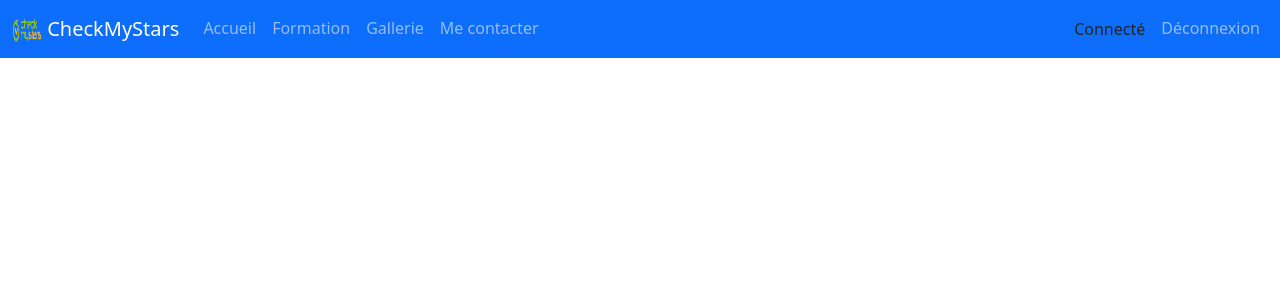
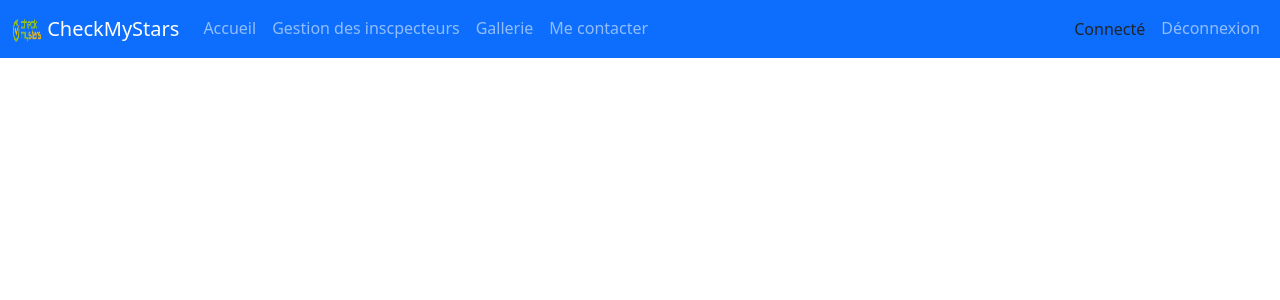
Before and after one commit to wepurple/CheckmyStarsv2, a PHP site: page /includes/navbar.php in a window 1280 px wide. Shown: the top 300 px of the page. Run offline with PHP 8.4, Linux system fonts and the light colour scheme.

Commit message:
gestion des inspecteurs

```diff
--- a/includes/navbar.php
+++ b/includes/navbar.php
@@ -22,7 +22,7 @@
                         <a class="nav-link<?php if($_SERVER["PHP_SELF"] == "/checkmystars/admin.php"){echo(' active" aria-current="page');} ?>" href="admin.php">Accueil</a>
                     </li>
                     <li class="nav-item">
-                        <a class="nav-link<?php if($_SERVER["PHP_SELF"] == "/checkmystars/formation.php"){echo(' active" aria-current="page');} ?>" href="formation.php">Formation</a>
+                        <a class="nav-link<?php if($_SERVER["PHP_SELF"] == "/checkmystars/gestion_inspecteurs.php"){echo(' active" aria-current="page');} ?>" href="gestion_inspecteurs.php">Gestion des inscpecteurs</a>
                     </li>
                     <li class="nav-item">
                         <a class="nav-link<?php if($_SERVER["PHP_SELF"] == "/checkmystars/gallerie.php"){echo(' active" aria-current="page');} ?>" href="gallerie.php">Gallerie</a>
```
Also changed, not shown: gestion_inspecteurs.php (added).
